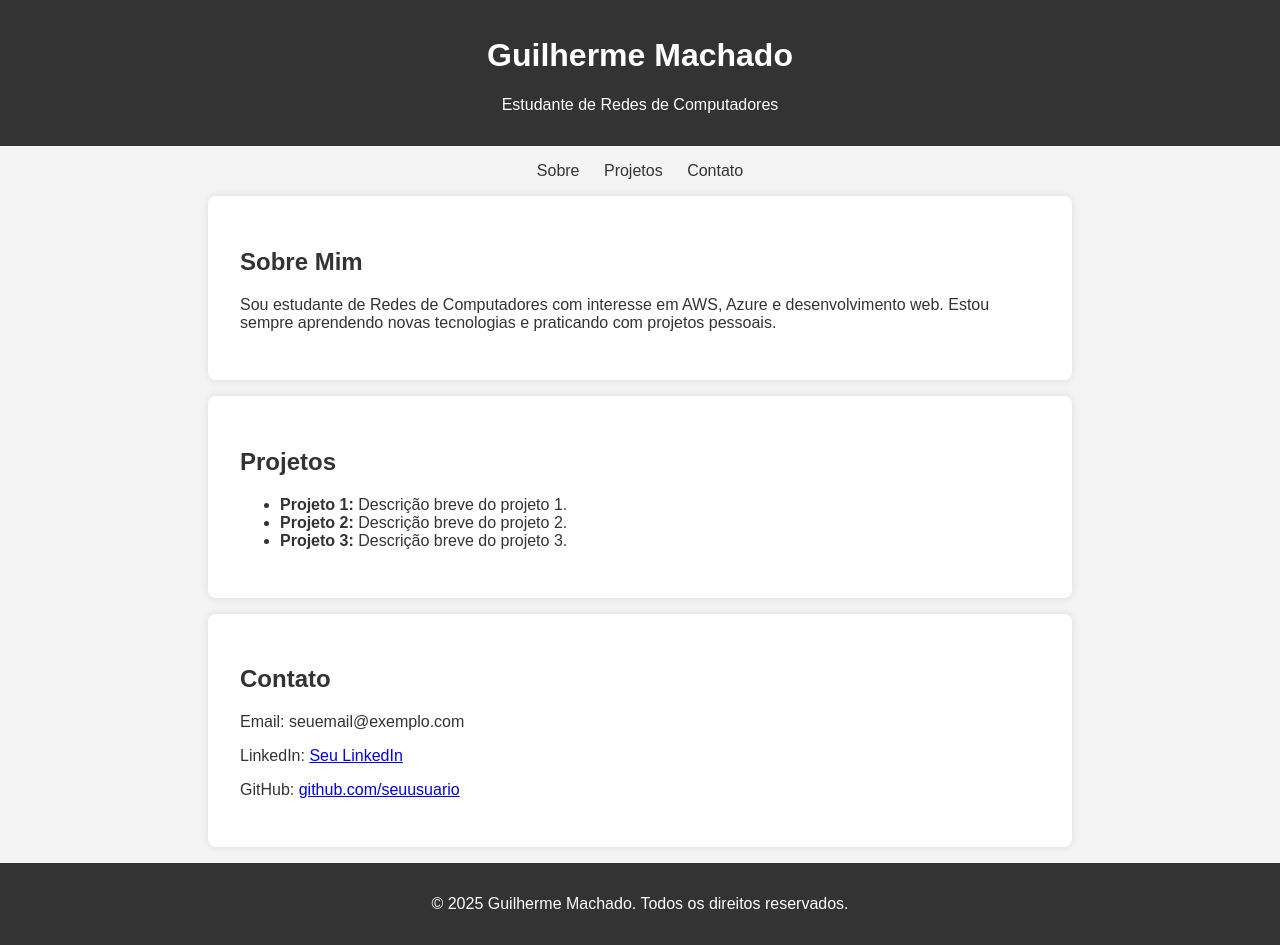
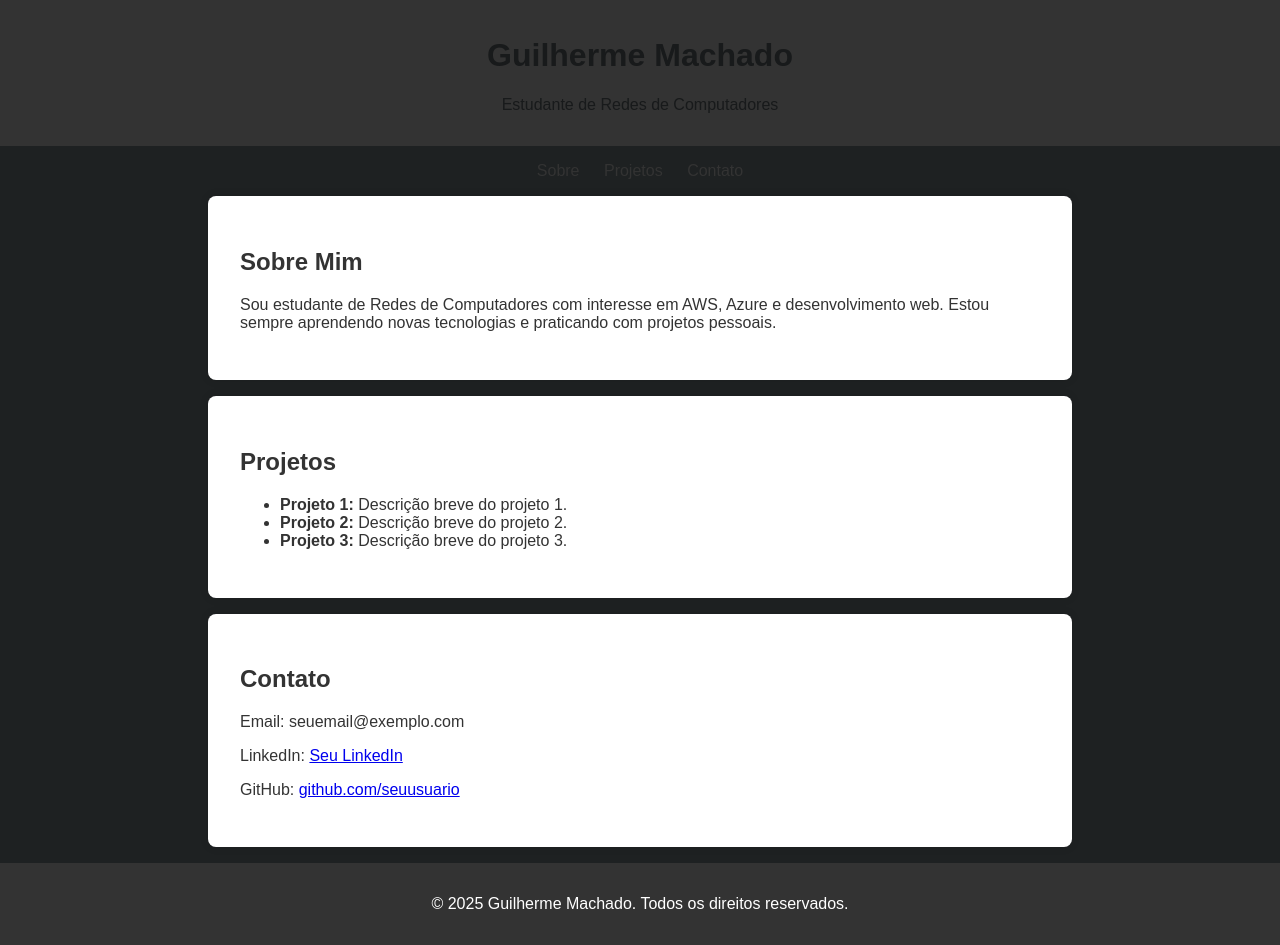
Before and after one commit to GHM-coZ/Portifolio, a plain HTML site: page index.html in a window 1280 px wide. Drawn offline with Linux system fonts and the light colour scheme.

Commit message:
Update index.html

```diff
--- a/index.html
+++ b/index.html
@@ -9,12 +9,12 @@
       font-family: Arial, sans-serif;
       margin: 0;
       padding: 0;
-      background: #f4f4f4;
+      background: #1e2122;
       color: #333;
     }
     header {
       background: #333;
-      color: #fff;
+      color: #181a1b;
       padding: 1rem;
       text-align: center;
     }
```
